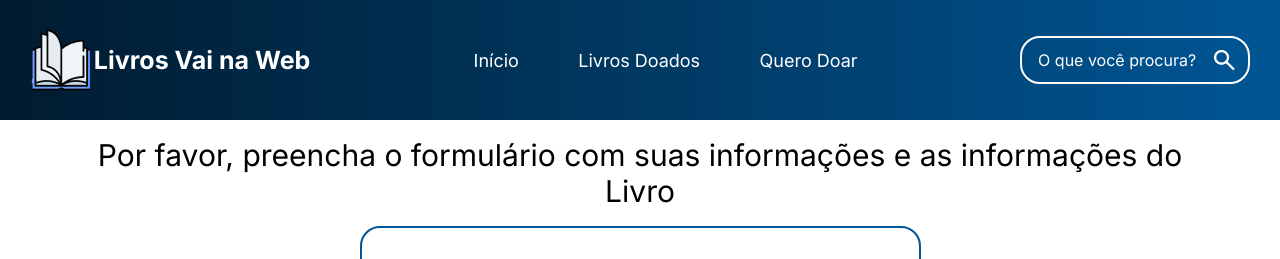
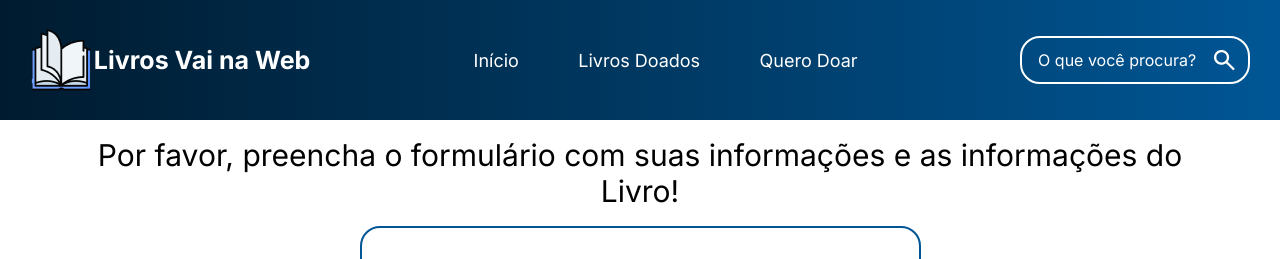
Before and after one commit to MauricioTdM/projeto_demoday, a React (Vite) app in the folder frontend/: page /querodoar in a window 1280 px wide. Shown: the top 259 px of the page. Built offline with nearby package versions, Linux system fonts and the light colour scheme.

Commit message:
Teste CI/CD

```diff
--- a/frontend/src/Pages/QueroDoar/queroDoar.jsx
+++ b/frontend/src/Pages/QueroDoar/queroDoar.jsx
@@ -49,7 +49,7 @@ export default function QueroDoar() {
     return(
         <main className={S.main}>
             <section className={S.title}>
-                <h2>Por favor, preencha o formulário com suas informações e as informações do Livro</h2>
+                <h2>Por favor, preencha o formulário com suas informações e as informações do Livro!</h2>
             </section>
             <section className={S.formSection}>
                 <form onSubmit={(e) => e.preventDefault()}>
```
